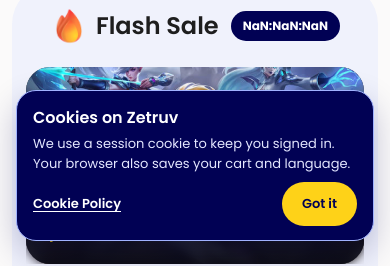
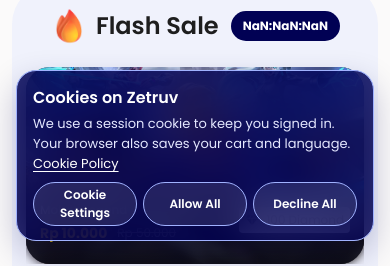
Before and after one commit to karkandea/zetruv-frontend, a React (Vite) app: page / in a window 390 px wide. Shown: the part 587-853 px from the top of the page. Built offline with nearby package versions, Linux system fonts and the light colour scheme; no server answers.

Commit message:
Use a blurred cookie banner with explicit choices

```diff
--- a/src/components/CookieNotice.jsx
+++ b/src/components/CookieNotice.jsx
@@ -2,11 +2,12 @@ import { useState } from 'react'
 import { useStorefrontCopy } from '../hooks/useStorefrontCopy'
 import '../styles/cookie-notice.css'
 
-const noticeKey = 'zetruv-cookie-notice-v1'
+const cookieChoiceKey = 'zetruv-cookie-choice-v1'
 
-function hasDismissedNotice() {
+function hasCookieChoice() {
   try {
-    return window.localStorage.getItem(noticeKey) === 'dismissed'
+    const choice = window.localStorage.getItem(cookieChoiceKey)
+    return choice === 'allow-all' || choice === 'decline-all'
   } catch {
     return false
   }
@@ -14,28 +15,29 @@ function hasDismissedNotice() {
 
 export default function CookieNotice() {
   const copy = useStorefrontCopy()
-  const [dismissed, setDismissed] = useState(hasDismissedNotice)
+  const [hasChoice, setHasChoice] = useState(hasCookieChoice)
 
-  function dismissNotice() {
+  function saveChoice(choice) {
     try {
-      window.localStorage.setItem(noticeKey, 'dismissed')
+      window.localStorage.setItem(cookieChoiceKey, choice)
     } catch {
       // Users can still dismiss the notice while browser storage is unavailable.
     }
-    setDismissed(true)
+    setHasChoice(true)
   }
 
-  if (dismissed) return null
+  if (hasChoice) return null
 
   return (
     <aside className="cookie-notice" aria-labelledby="cookie-notice-title">
       <div className="cookie-notice__content">
         <h2 id="cookie-notice-title">{copy.cookieNoticeTitle}</h2>
-        <p>{copy.cookieNoticeText}</p>
+        <p>{copy.cookieNoticeText} <a href="/cookies-policy">{copy.cookiePolicy}</a></p>
       </div>
       <div className="cookie-notice__actions">
-        <a href="/cookies-policy">{copy.cookiePolicy}</a>
-        <button type="button" onClick={dismissNotice}>{copy.cookieNoticeDismiss}</button>
+        <a href="/cookies-policy#manage-cookies">{copy.cookieSettings}</a>
+        <button type="button" onClick={() => saveChoice('allow-all')}>{copy.cookieAllowAll}</button>
+        <button type="button" onClick={() => saveChoice('decline-all')}>{copy.cookieDeclineAll}</button>
       </div>
     </aside>
   )
--- a/src/pages/CookiePolicyPage.jsx
+++ b/src/pages/CookiePolicyPage.jsx
@@ -38,7 +38,7 @@ export default function CookiePolicyPage() {
               <dd>{copy.cookiePolicyStorage}</dd>
             </dl>
           </section>
-          <section>
+          <section id="manage-cookies">
             <h2>{copy.cookiePolicyManageTitle}</h2>
             <p>{copy.cookiePolicyManage}</p>
           </section>
--- a/src/services/storefrontCopy.js
+++ b/src/services/storefrontCopy.js
@@ -52,7 +52,9 @@ const messages = {
   cookiePolicy: ['Cookie Policy', 'Kebijakan Cookie', 'Dasar Kuki'],
   cookieNoticeTitle: ['Cookies on Zetruv', 'Cookie di Zetruv', 'Kuki di Zetruv'],
   cookieNoticeText: ['We use a session cookie to keep you signed in. Your browser also saves your cart and language.', 'Kami memakai cookie sesi agar kamu tetap masuk. Browser juga menyimpan keranjang dan pilihan bahasamu.', 'Kami menggunakan kuki sesi supaya anda kekal log masuk. Pelayar turut menyimpan troli dan pilihan bahasa anda.'],
-  cookieNoticeDismiss: ['Got it', 'Mengerti', 'Faham'],
+  cookieSettings: ['Cookie Settings', 'Pengaturan Cookie', 'Tetapan Kuki'],
+  cookieAllowAll: ['Allow All', 'Izinkan Semua', 'Benarkan Semua'],
+  cookieDeclineAll: ['Decline All', 'Tolak Semua', 'Tolak Semua'],
   cookiePolicyIntro: ['Learn what Zetruv stores in your browser and how to manage it.', 'Ketahui apa yang Zetruv simpan di browser kamu dan cara mengaturnya.', 'Ketahui perkara yang disimpan oleh Zetruv dalam pelayar anda dan cara menguruskannya.'],
   cookiePolicyDefinitionTitle: ['What are cookies?', 'Apa itu cookie?', 'Apakah itu kuki?'],
   cookiePolicyDefinition: ['Cookies are small pieces of data that a website can ask your browser to store. Websites can also use browser storage to remember information on the device you use.', 'Cookie adalah data kecil yang bisa disimpan situs di browser kamu. Situs juga bisa memakai penyimpanan browser untuk mengingat informasi di perangkat yang kamu gunakan.', 'Kuki ialah cebisan data kecil yang boleh disimpan oleh laman web dalam pelayar anda. Laman web juga boleh menggunakan storan pelayar untuk mengingati maklumat pada peranti anda.'],
@@ -60,7 +62,7 @@ const messages = {
   cookiePolicySessionLabel: ['Sign-in session', 'Sesi login', 'Sesi log masuk'],
   cookiePolicySession: ['A session cookie keeps you signed in. It expires when your session expires and is removed when you sign out.', 'Cookie sesi membantu kamu tetap masuk. Cookie ini kedaluwarsa saat sesi berakhir dan dihapus ketika kamu keluar dari akun.', 'Kuki sesi membantu anda kekal log masuk. Kuki ini tamat tempoh apabila sesi berakhir dan dipadamkan apabila anda log keluar.'],
   cookiePolicyStorageLabel: ['Cart and preferences', 'Keranjang dan preferensi', 'Troli dan pilihan'],
-  cookiePolicyStorage: ['Browser storage keeps your guest cart, language choice, and whether you’ve dismissed the cookie notice. This information can stay on the device between visits until it’s cleared or replaced.', 'Penyimpanan browser mengingat keranjang saat kamu belum masuk, pilihan bahasa, dan apakah pemberitahuan cookie sudah ditutup. Informasi ini bisa tetap tersimpan di perangkat antar kunjungan sampai dihapus atau diganti.', 'Storan pelayar mengingati troli tetamu, pilihan bahasa dan sama ada anda telah menutup notis kuki. Maklumat ini boleh kekal pada peranti antara lawatan sehingga dipadam atau digantikan.'],
+  cookiePolicyStorage: ['Browser storage keeps your guest cart, language choice, and your cookie choice. This information can stay on the device between visits until it’s cleared or replaced.', 'Penyimpanan browser mengingat keranjang saat kamu belum masuk, pilihan bahasa, dan pilihan cookie kamu. Informasi ini bisa tetap tersimpan di perangkat antar kunjungan sampai dihapus atau diganti.', 'Storan pelayar mengingati troli tetamu, pilihan bahasa dan pilihan kuki anda. Maklumat ini boleh kekal pada peranti antara lawatan sehingga dipadam atau digantikan.'],
   cookiePolicyManageTitle: ['How do I manage site data?', 'Bagaimana cara mengatur data situs?', 'Bagaimanakah cara mengurus data laman?'],
   cookiePolicyManage: ['You can clear cookies and site data in your browser settings. Doing this for Zetruv can sign you out, clear your guest cart and language choice, and show the notice on your next visit to the homepage.', 'Kamu bisa menghapus cookie dan data situs lewat pengaturan browser. Menghapus data Zetruv bisa membuatmu keluar dari akun, mengosongkan keranjang tamu, mereset pilihan bahasa, dan memunculkan kembali pemberitahuan saat kamu membuka beranda.', 'Anda boleh memadam kuki dan data laman melalui tetapan pelayar. Memadam data Zetruv boleh melog keluar anda, mengosongkan troli tetamu, menetapkan semula pilihan bahasa dan memaparkan semula notis apabila anda membuka laman utama.'],
   // Homepage and shared navigation
--- a/src/styles/cookie-notice.css
+++ b/src/styles/cookie-notice.css
@@ -12,7 +12,9 @@
   padding: 18px 22px;
   border: 1px solid var(--lavender);
   border-radius: 20px;
-  background: var(--navy);
+  background: rgb(1 1 84 / 82%);
+  -webkit-backdrop-filter: blur(18px) saturate(135%);
+  backdrop-filter: blur(18px) saturate(135%);
   color: #fff;
   box-shadow: 0 12px 32px rgba(1, 1, 84, .24);
 }
@@ -36,43 +38,39 @@
   flex: none;
   flex-wrap: wrap;
   align-items: center;
-  gap: 6px 16px;
+  gap: 6px;
 }
 
-.cookie-notice__actions a,
-.cookie-notice__actions button {
+.cookie-notice__actions :is(a, button) {
   display: inline-flex;
   min-height: 44px;
   align-items: center;
   justify-content: center;
+  padding: 0 12px;
+  border: 1px solid var(--lavender);
+  border-radius: 999px;
+  background: rgb(255 255 255 / 10%);
+  color: #fff;
+  text-align: center;
   font-size: 13px;
   font-weight: 600;
 }
 
-.cookie-notice__actions a {
+.cookie-notice__content a {
   color: #fff;
   text-decoration: underline;
   text-underline-offset: 3px;
 }
 
 .cookie-notice__actions button {
-  padding: 0 20px;
-  border: 0;
-  border-radius: 999px;
-  background: var(--yellow);
-  color: var(--navy);
   cursor: pointer;
 }
 
-.cookie-notice__actions a:hover {
-  color: var(--lavender);
+.cookie-notice__actions :is(a, button):hover {
+  background: rgb(255 255 255 / 20%);
 }
 
-.cookie-notice__actions button:hover {
-  background: #ffe066;
-}
-
-.cookie-notice__actions :focus-visible {
+.cookie-notice :focus-visible {
   outline: 2px solid var(--lavender);
   outline-offset: 3px;
 }
@@ -93,7 +91,13 @@
   }
 
   .cookie-notice__actions {
-    justify-content: space-between;
+    display: grid;
+    grid-template-columns: repeat(3, minmax(0, 1fr));
+  }
+
+  .cookie-notice__actions :is(a, button) {
+    padding-inline: 6px;
+    font-size: 12px;
   }
 }
 
```
